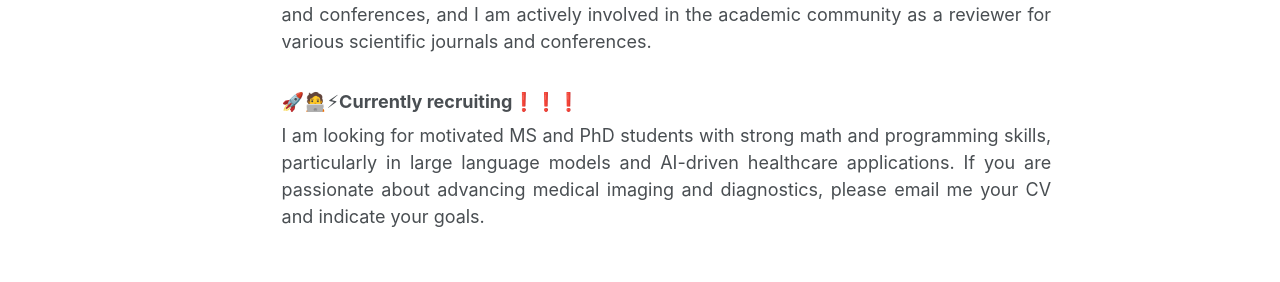
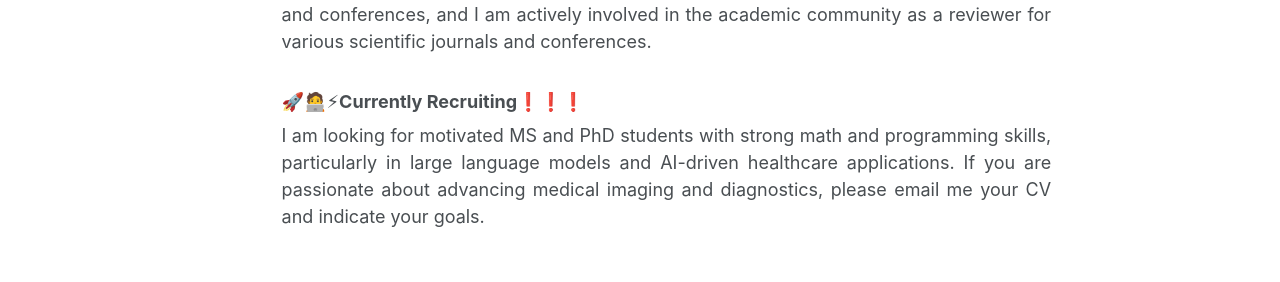
Before and after one commit to bryarshareef/bryarshareef.github.io, a Jekyll site: the page built from _pages/about.md, in a window 1280 px wide and 1197 px high. Shown: the part 545-827 px from the top of the window. Built offline with Jekyll 4.4.1, drawn with Linux system fonts in a browser that asks for light colours; some web fonts are replaced.

```diff
--- a/_pages/about.md
+++ b/_pages/about.md
@@ -13,5 +13,5 @@ redirect_from:
 <p style="text-align:justify">In recognition of my research contributions, I received the Graduate Fellowship from the University of Idaho in 2022. My work has been published in numerous prestigious journals and conferences, and I am actively involved in the academic community as a reviewer for various scientific journals and conferences.</p>
 
 
-<h3>🚀🧑‍💻️⚡Currently recruiting❗❗❗</h3>
+<h3>🚀🧑‍💻️⚡Currently Recruiting❗❗❗</h3>
 <p style="text-align:justify"> I am looking for motivated MS and PhD students with strong math and programming skills, particularly in large language models and AI-driven healthcare applications. If you are passionate about advancing medical imaging and diagnostics, please email me your CV and indicate your goals.</p>
```
